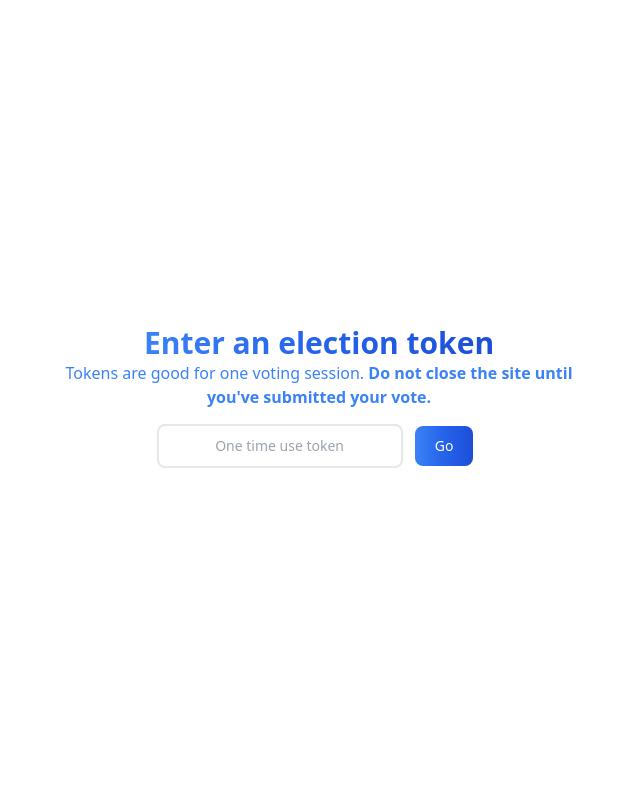
After one commit to michaelclement/django-election, a Django app: page /polls/enter_token/ in a window 1280 px wide. The commit adds this page. Shown: the whole page, without its empty margins (321-961 px from the left). Run offline with Django 3.2, Linux system fonts and the light colour scheme; some libraries are stand-ins or nearby versions.

Commit message:
added token entry view

```diff
--- /dev/null
+++ b/polls/templates/polls/enter_token.html
@@ -0,0 +1,19 @@
+{% extends "polls/base.html" %}
+
+{% block content %}
+<div class="mx-auto w-full h-screen flex flex-col content-center justify-center items-center">
+  <h1
+    class="text-3xl font-extrabold bg-gradient-to-r from-blue-500 via-blue-600 to-blue-700 inline-block text-transparent bg-clip-text">
+    Enter an election token</h1>
+  <h1 class="text-l text-blue-500 mb-[15px] max-w-lg text-center">
+    Tokens are good for one voting session.
+    <span><b>Do not close the site until you've
+        submitted your vote.</b></span>
+  </h1>
+  <div>
+    <input type="text" placeholder="One time use token"
+      class="border-2 hover:bg-gradient-to-br focus:ring-4 focus:outline-none focus:ring-blue-300 dark:focus:ring-blue-800 font-medium rounded-lg text-sm px-5 py-2.5 text-center mr-2 mb-2 ease-in duration-100" />
+    <button class="text-white bg-gradient-to-r from-blue-500 via-blue-600 to-blue-700 hover:bg-gradient-to-br focus:ring-4 focus:outline-none focus:ring-blue-300 dark:focus:ring-blue-800 font-medium rounded-lg text-sm px-5 py-2.5 text-center mr-2 mb-2 ease-in duration-100">Go</button>
+  </div>
+</div>
+{% endblock %}
--- a/polls/templates/polls/landing_page.html
+++ b/polls/templates/polls/landing_page.html
@@ -6,8 +6,9 @@
     class="text-9xl font-extrabold bg-gradient-to-r from-blue-500 via-blue-600 to-blue-700 inline-block text-transparent bg-clip-text">
     ACM</h1>
   <h1 class="text-2xl text-blue-500 mb-[15px]">Officer Elections 2022</h1>
-  <button type="button"
+  <a role="button"
+    href="{% url 'polls:enter_token' %}"
     class="text-white bg-gradient-to-r from-blue-500 via-blue-600 to-blue-700 hover:bg-gradient-to-br focus:ring-4 focus:outline-none focus:ring-blue-300 dark:focus:ring-blue-800 font-medium rounded-lg text-sm px-5 py-2.5 text-center mr-2 mb-2 ease-in duration-100">Get
-    Started</button>
+    Started</a>
 </div>
 {% endblock %}
--- a/polls/urls.py
+++ b/polls/urls.py
@@ -9,4 +9,5 @@ urlpatterns = [
     path('<int:pk>/results/', views.ResultsView.as_view(), name='results'),
     path('<int:question_id>/vote/', views.vote, name='vote'),
     path('home/', views.landing_page, name='home'),
+    path('enter_token/', views.enter_token, name='enter_token'),
 ]
--- a/polls/views.py
+++ b/polls/views.py
@@ -54,3 +54,6 @@ def vote(request, question_id):
 
 def landing_page(request):
     return render(request, 'polls/landing_page.html')
+
+def enter_token(request):
+    return render(request, 'polls/enter_token.html')
```
